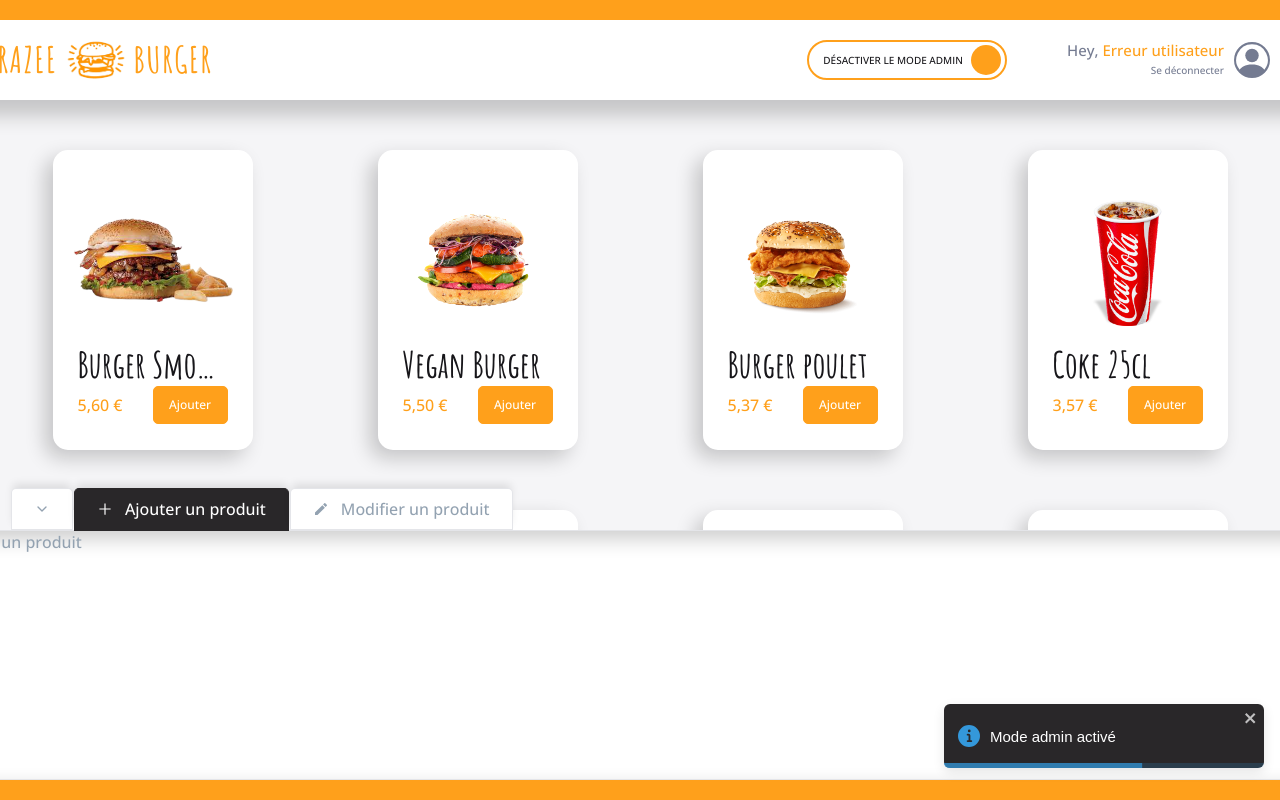
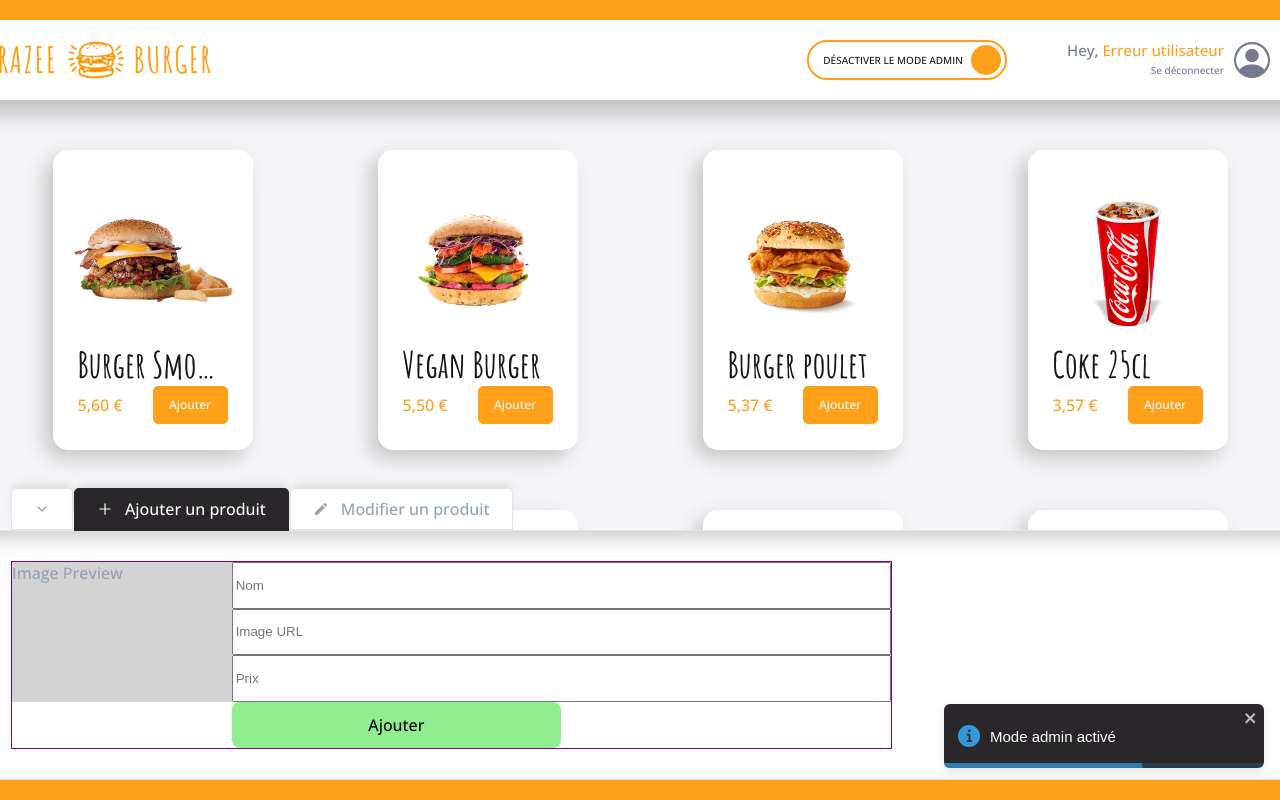
Before and after one commit to Patgomes1/crazee-burger, a React (Vite) app: page /order in a window 1280 px wide. Both pictures are taken after a click on the label 907 px from the left and 60 px from the top of the page. Shown: the top 800 px of the page. Built offline with nearby package versions, Linux system fonts and the light colour scheme; grey boxes are pictures that could not be loaded.

Commit message:
🚧  F08 : ADMIN > AddForm > Add inputs layout

```diff
--- /dev/null
+++ b/src/components/pages/order/Main/Admin/AdminPanel/AddForm.jsx
@@ -0,0 +1,42 @@
+import styled from 'styled-components';
+
+export default function AddForm() {
+  return (
+    <AddFormStyled>
+      <div className="image-preview">Image Preview</div>
+      <div className="input-fields">
+        <input type="text" placeholder="Nom" />
+        <input type="text" placeholder="Image URL" />
+        <input type="text" placeholder="Prix" />
+      </div>
+      <button className="submit-button">Ajouter</button>
+    </AddFormStyled>
+  );
+}
+
+const AddFormStyled = styled.form`
+  border: 1px solid purple;
+  height: 100%;
+  width: 70%;
+
+  display: grid;
+  grid-template-columns: 1fr 3fr;
+  grid-template-rows: repeat(4, 1fr);
+
+  .image-preview {
+    background-color: lightgray;
+    grid-area: 1 / 1 / 4 / 2;
+  }
+
+  .input-fields {
+    background-color: lightblue;
+    grid-area: 1 / 2 / 4 / -2;
+    display: grid;
+  }
+
+  .submit-button {
+    background-color: lightgreen;
+    grid-area: 4 / -2 / -1 / -1;
+    width: 50%;
+  }
+`;
--- a/src/components/pages/order/Main/Admin/AdminPanel/AddPanel.jsx
+++ /dev/null
@@ -1,3 +0,0 @@
-export default function AddPanel() {
-  return <div>AddPanel</div>;
-}
--- a/src/components/pages/order/Main/Admin/AdminPanel/AdminPanel.jsx
+++ b/src/components/pages/order/Main/Admin/AdminPanel/AdminPanel.jsx
@@ -12,7 +12,7 @@
 
   return (
     <AdminPanelStyled className="panel-admin">
-      {tabSelected && tabSelected.label}
+      {tabSelected && tabSelected.Content}
     </AdminPanelStyled>
   );
 }
@@ -22,4 +22,5 @@
   border: 1px solid ${theme.colors.greyLight};
   box-shadow: ${theme.shadows.medium} inset;
   color: ${theme.colors.greySemiDark};
+  padding: 30px 5%;
 `;
--- /dev/null
+++ b/src/components/pages/order/Main/Admin/AdminPanel/EditForm.jsx
@@ -0,0 +1,10 @@
+import styled from 'styled-components';
+
+export default function EditForm() {
+  return <EditFormStyled>EditForm</EditFormStyled>;
+}
+
+const EditFormStyled = styled.div`
+  padding: 16px;
+  background-color: pink;
+`;
--- a/src/components/pages/order/Main/Admin/AdminPanel/EditPanel.jsx
+++ /dev/null
@@ -1,3 +0,0 @@
-export default function EditPanel() {
-  return <div>EditPanel</div>;
-}
--- a/src/components/pages/order/Main/Admin/tabsConfig.jsx
+++ b/src/components/pages/order/Main/Admin/tabsConfig.jsx
@@ -1,20 +1,20 @@
 import { AiOutlinePlus } from 'react-icons/ai';
 import { MdModeEditOutline } from 'react-icons/md';
-import AddPanel from './AdminPanel/AddPanel';
-import EditPanel from './AdminPanel/EditPanel';
+import AddForm from './AdminPanel/AddForm';
+import EditForm from './AdminPanel/EditForm';
 
 export const getTabsConfig = (currentTabSelected) => [
   {
     index: 'add',
     label: 'Ajouter un produit',
     Icon: <AiOutlinePlus className="icon" />,
-    Content: <AddPanel />,
+    Content: <AddForm />,
   },
   {
     index: 'edit',
     label: 'Modifier un produit',
     Icon: <MdModeEditOutline className="icon" />,
-    Content: <EditPanel />,
+    Content: <EditForm />,
   },
 ];
 
```
